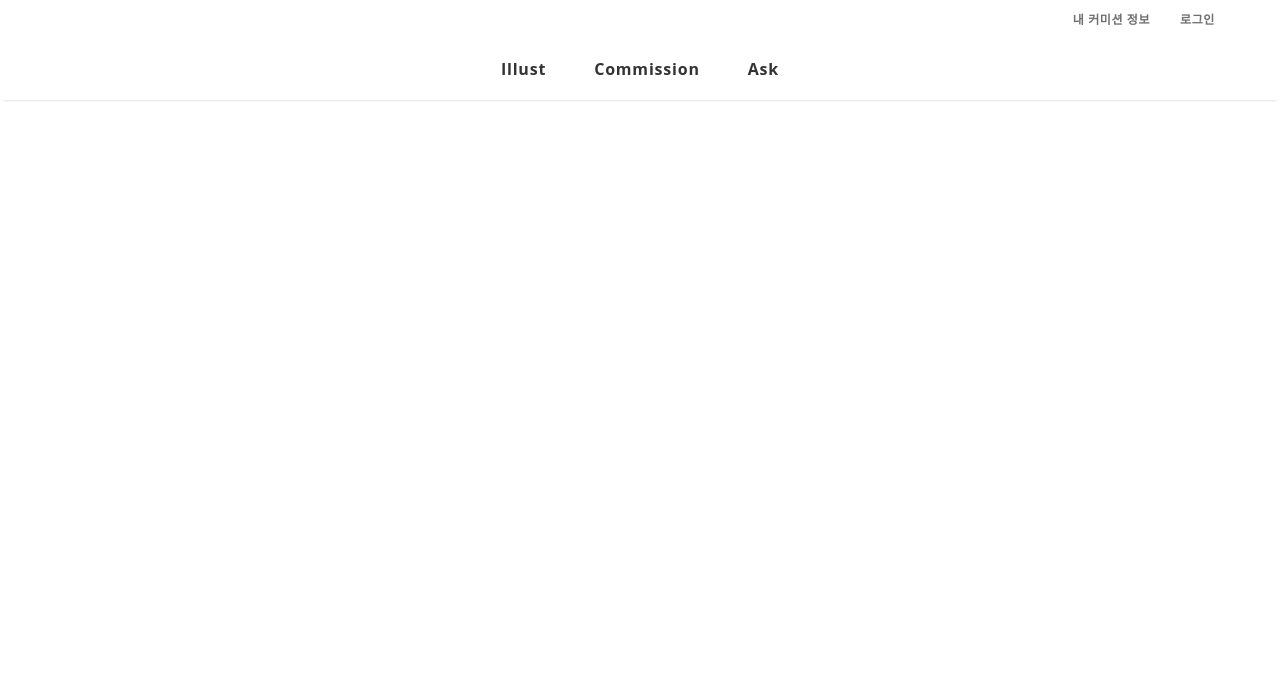
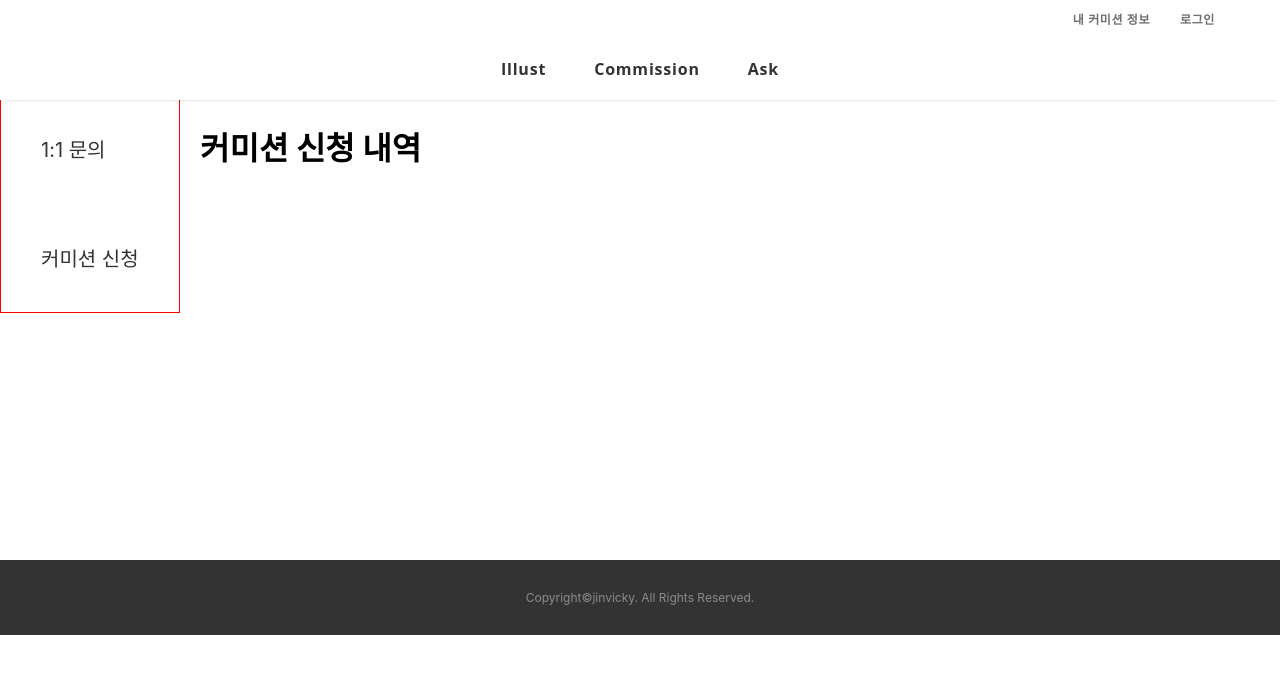
Before and after one commit to CM-WORLD/FRONT-END, a React (Create React App) app: page /mypage/cms in a window 1280 px wide. Shown: the top 674 px of the page. Built offline with nearby package versions, Linux system fonts and the light colour scheme.

Commit message:
Feat: 마이페이지 신청 리스트 추가

```diff
--- a/src/common/Router.tsx
+++ b/src/common/Router.tsx
@@ -5,6 +5,7 @@ import CmsList from "../pages/cmsList/CmsList";
 import MainPage from "../pages/main/MainPage";
 import SignInPage from "../pages/signIn/page";
 import MyInquiryList from "../pages/myPage/inquiry";
+import MyCmsList from "../pages/myPage/myCms";
 
 const Router = () => {
   return (
@@ -15,6 +16,7 @@ const Router = () => {
         <Route path="/commissions" element={<CmsList />} />
         <Route path="/sign/in" element={<SignInPage />} />
         <Route path="/mypage/inquiry" element={<MyInquiryList />} />
+        <Route path="/mypage/cms" element={<MyCmsList />} />
       </Routes>
     </BrowserRouter>
   );
--- /dev/null
+++ b/src/pages/myPage/myCms/index.tsx
@@ -0,0 +1,17 @@
+import MyCommonContent from "../common";
+import "./style.scss";
+
+const MyCmsList = () => {
+  const content = (
+    <>
+      <div></div>
+    </>
+  );
+  return (
+    <>
+      <MyCommonContent title="커미션 신청 내역" content={content} />
+    </>
+  );
+};
+
+export default MyCmsList;
```
Also changed, not shown: src/pages/myPage/myCms/style.scss (added).
